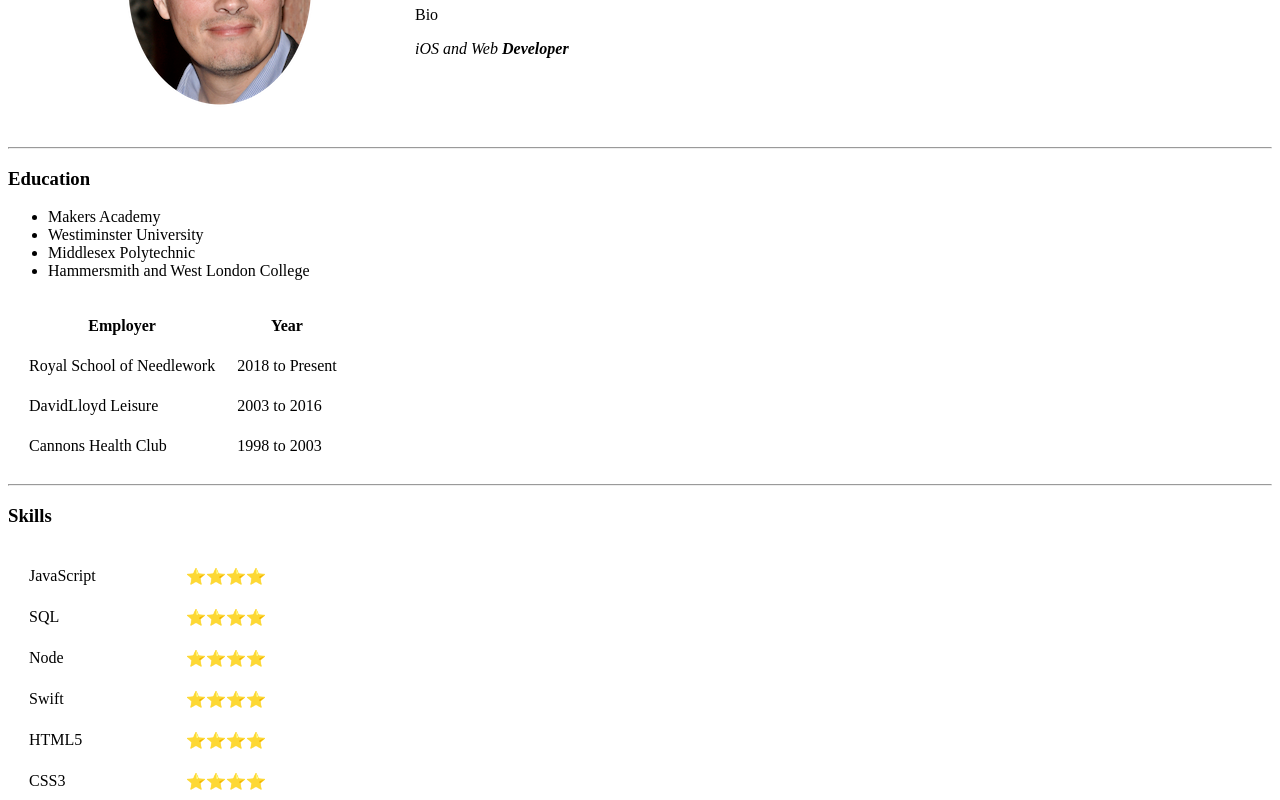
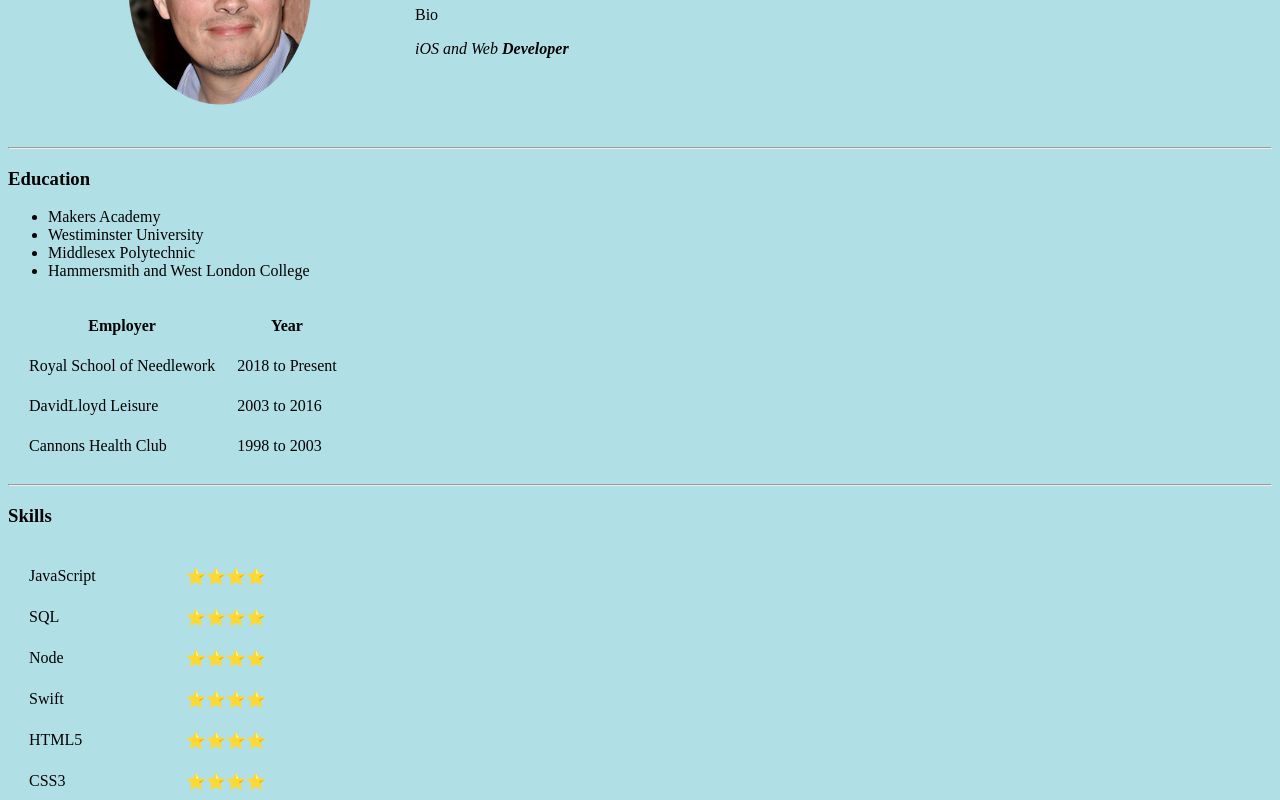
Before and after one commit to amidabrian51/myowncv, a plain HTML site: page index.html in a window 1280 px wide. Shown: the part 141-941 px from the top of the page. Drawn offline with Linux system fonts and the light colour scheme.

Commit message:
Added blue background

```diff
--- a/index.html
+++ b/index.html
@@ -5,6 +5,11 @@
     <meta name="viewport" content="width=device-width, initial-scale=1.0">
     <meta http-equiv="X-UA-Compatible" content="ie=edge">
     <title>Brian's Personal Website</title>
+    <style>
+        body {
+        background-color: powderblue;
+        }
+    </style>
 </head>
 
 <body>
```
